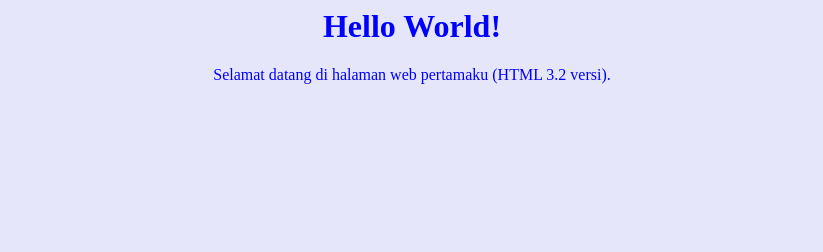
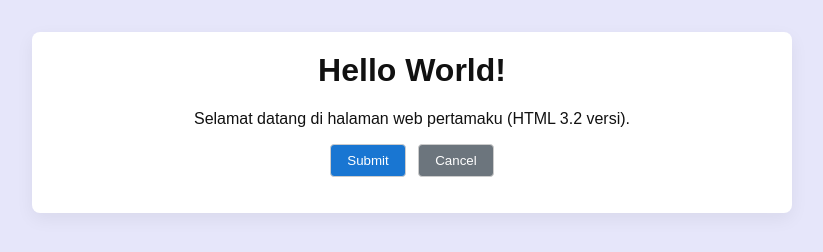
Before and after one commit to setyowidy/Frontend, a plain HTML site: page Test.html in a window 1280 px wide. Shown: the whole page, without its empty margins (228-1051 px from the left). Drawn offline with Linux system fonts and the light colour scheme.

Commit message:
Initial commit

```diff
--- a/Test.html
+++ b/Test.html
@@ -30,10 +30,25 @@
 <html>
   <head>
     <title>Hello World</title>
+    <meta charset="utf-8">
+    <meta name="viewport" content="width=device-width,initial-scale=1">
+    <style>
+      body.page { background:#E6E6FA; color:#111; font-family: Arial, Helvetica, sans-serif; margin:0; padding:2rem; }
+      .container { max-width:720px; margin:0 auto; text-align:center; background:#fff; padding:1.25rem; border-radius:8px; box-shadow:0 6px 18px rgba(0,0,0,0.06);}
+      h1 { margin-top:0; }
+      form { margin-top:1rem; }
+      input[type=submit], input[type=button] { padding:0.5rem 1rem; margin:0 .25rem; border-radius:4px; border:1px solid #ccc; background:#1976d2; color:#fff; cursor:pointer; }
+      input[type=button] { background:#6c757d; }
+    </style>
   </head>
-  <body bgcolor="#E6E6FA" text="blue">
-    <Center>
+  <body class="page">
+    <div class="container">
       <h1>Hello World!</h1>
       <p>Selamat datang di halaman web pertamaku (HTML 3.2 versi).</p>
-    </Center>
+      <form action="ThankYou.html" method="get">
+        <input type="submit" value="Submit">
+        <input type="button" value="Cancel" onclick="this.form.reset();">
+      </form>
+    </div>
+  </body>
 </html>
```
Also changed, not shown: ThankYou.html (added, +20 -0 lines), 2 other files.
